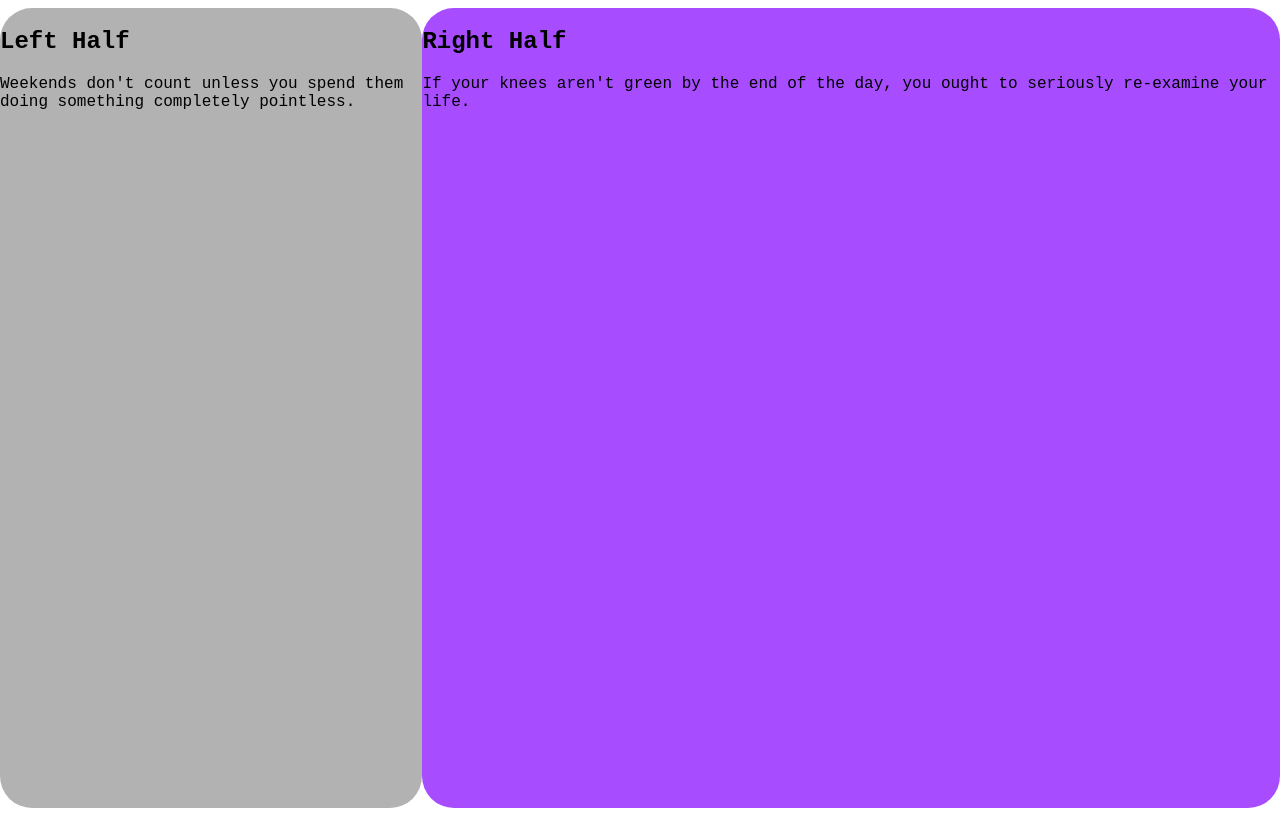
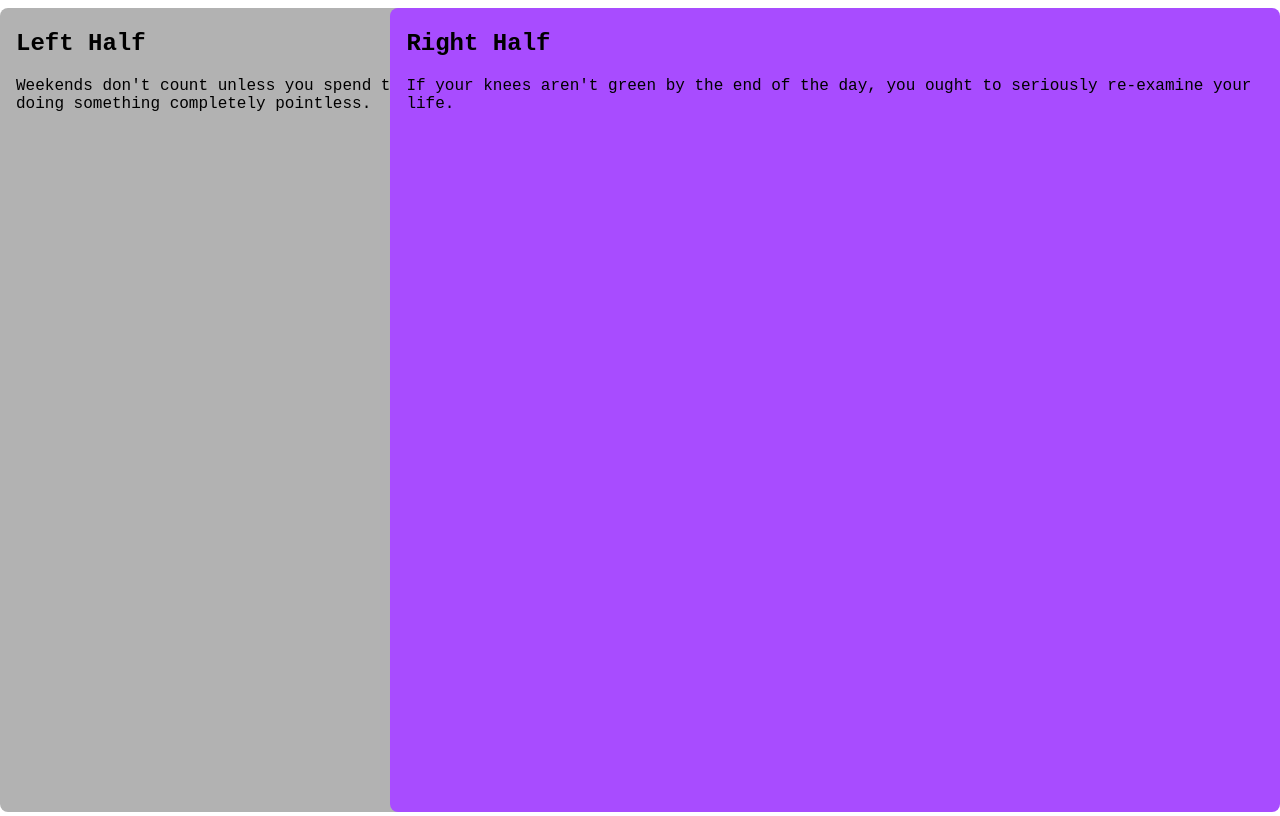
Before and after one commit to burgermaker/burgermaker.github.io, a plain HTML site: page test.html in a window 1280 px wide. Drawn offline with Linux system fonts and the light colour scheme.

Commit message:
Update test.css

```diff
--- a/test.css
+++ b/test.css
@@ -15,7 +15,8 @@ body {
   left: 0px;
   width: 33vw;
   height: 100vh;
-  border-radius: 32px;
+  border-radius: 8px;
+  padding: 2px 16px;
 }
 
 .builder {
@@ -24,5 +25,6 @@ body {
   right: 0px;
   width: 67vw;
   height: 100vh;
-  border-radius: 32px;
+  border-radius: 8px;
+  padding: 2px 16px;
 }
```
